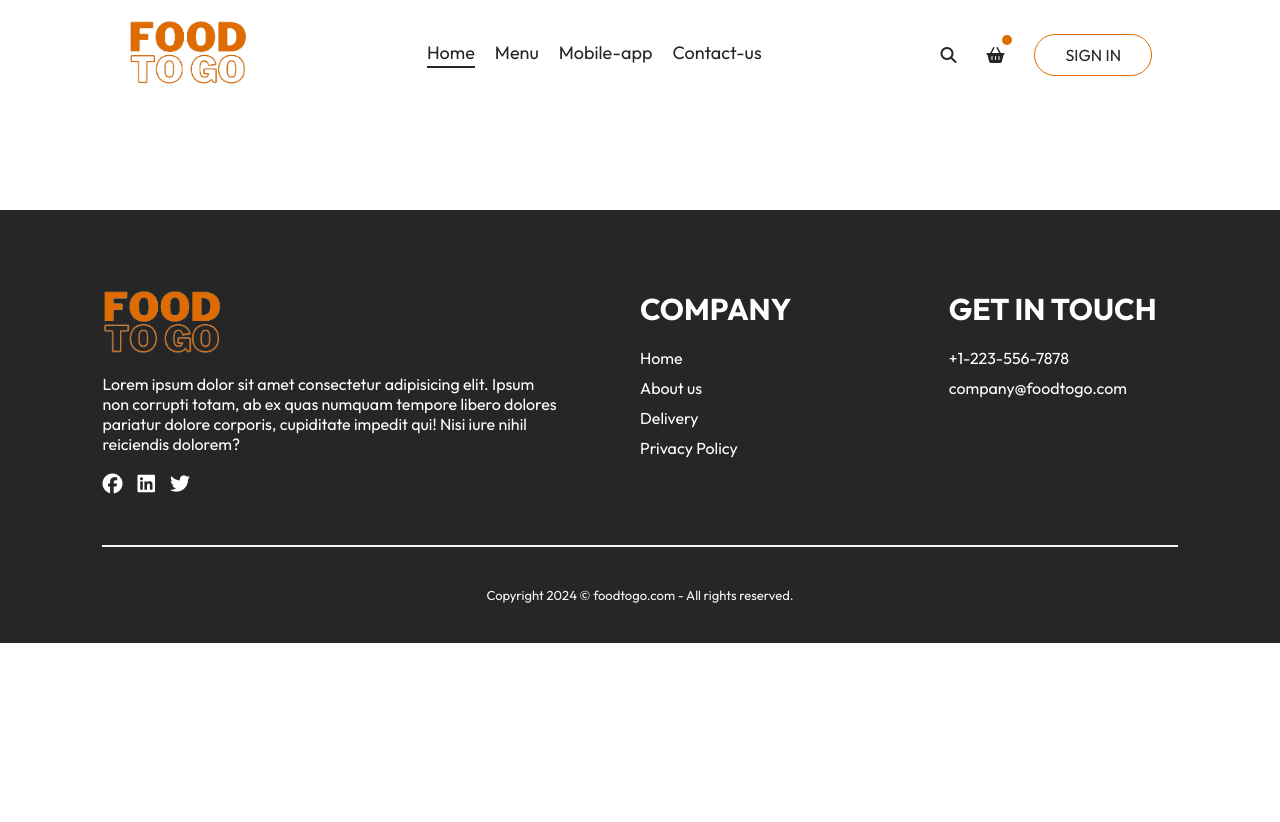
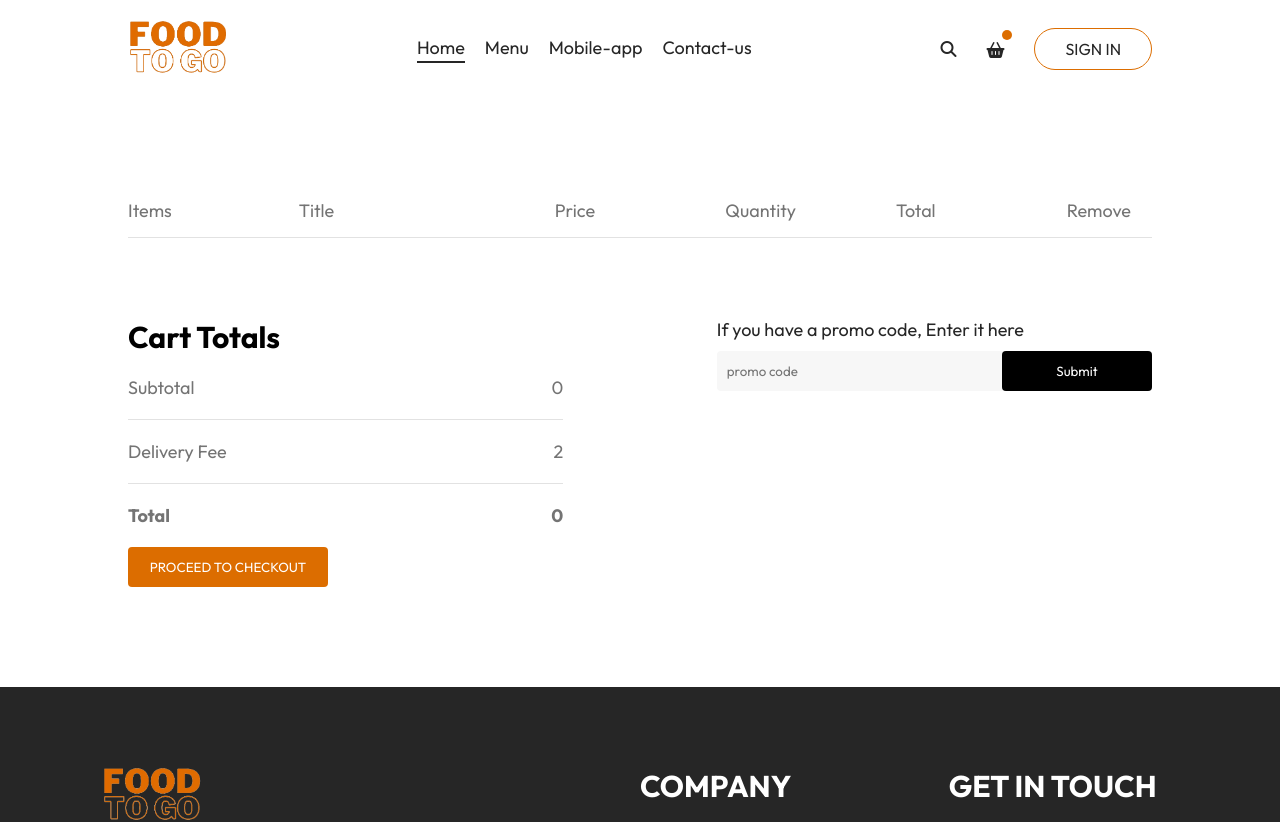
Before and after one commit to ayselhasanli/foodToGo-delivery-page, a React (Vite) app in the folder frontend/: page /cart in a window 1280 px wide. Shown: the top 822 px of the page. Before the commit the page ends 800 px from the top, so only its background shows below. Built offline with nearby package versions, Linux system fonts and the light colour scheme.

Commit message:
cart page created

```diff
--- a/frontend/src/components/Footer/Footer.css
+++ b/frontend/src/components/Footer/Footer.css
@@ -35,7 +35,7 @@
 }
 
 .footer .footer-content .footer-content-left .logo {
-  width: 12rem;
+  width: 10rem;
 }
 
 
--- a/frontend/src/components/Navbar/Navbar.css
+++ b/frontend/src/components/Navbar/Navbar.css
@@ -7,7 +7,7 @@
 }
 
 .navbar .logo {
-  width: 12rem;
+  width: 10rem;
 }
 
 .navbar .navbar-menu {
--- a/frontend/src/components/Navbar/Navbar.jsx
+++ b/frontend/src/components/Navbar/Navbar.jsx
@@ -8,12 +8,12 @@ const Navbar = ({setShowLogin}) => {
 
   return (
     <div className="navbar">
-      <a href="">
+      <Link to="/">
         <img src={assets.logo} alt="" className="logo" />
-      </a>
+      </Link>
       <ul className="navbar-menu">
         <Link
-        to="/"
+          to="/"
           onClick={() => setMenu("home")}
           className={menu === "home" ? "active" : ""}
         >
@@ -47,11 +47,15 @@ const Navbar = ({setShowLogin}) => {
         </button>
         <div className="navbar-basket-icon">
           <button>
-            <i className="fa-solid fa-basket-shopping"></i>
+            <Link to='/cart'>
+              <i className="fa-solid fa-basket-shopping"></i>
+            </Link>
           </button>
           <div className="dot"></div>
         </div>
-        <button onClick={() => setShowLogin(true)} className="sign-in-btn">SIGN IN</button>
+        <button onClick={() => setShowLogin(true)} className="sign-in-btn">
+          SIGN IN
+        </button>
       </div>
     </div>
   );
--- a/frontend/src/index.css
+++ b/frontend/src/index.css
@@ -50,7 +50,7 @@ h2 {
   font-size: 3rem;
 }
 
-p {
+p, b {
   font-size: 1.8rem;
 }
 
--- a/frontend/src/pages/Cart/Cart.css
+++ b/frontend/src/pages/Cart/Cart.css
@@ -0,0 +1,94 @@
+.cart {
+  margin-top: 10rem;
+}
+
+.cart .cart-items .cart-items-title {
+  display: grid;
+  grid-template-columns: 1fr 1.5fr 1fr 1fr 1fr 0.5fr;
+  align-items: center;
+  color: var(--gray);
+  font-size: max(1vw, 1.2rem);
+  margin-bottom: 1.5rem;
+}
+
+.cart .cart-items .cart-items-item {
+  margin: 1rem 0;
+  color: var(--black);
+}
+
+.cart .cart-items .cart-items-item img {
+  width: 5rem;
+}
+
+.cart hr {
+  height: 0.1rem;
+  background-color: var(--light-gray);
+  border: none;
+}
+
+.cart .cart-items .cart-items-item button {
+  padding: 0;
+  text-align: start;
+  font-size: 1.5rem;
+  color: var(--red);
+}
+
+.cart .cart-bottom{
+    margin-top: 8rem;
+    display: flex;
+    justify-content: space-between;
+    gap: max(12vw, 2rem);
+}
+
+.cart .cart-bottom .cart-total{
+    flex: 1;
+    display: flex;
+    flex-direction: column;
+    gap: 2rem;
+}
+
+.cart .cart-bottom .cart-total .cart-total-details{
+    display: flex;
+    justify-content: space-between;
+    color: var(--gray);
+}
+
+.cart .cart-bottom .cart-total button{
+    background-color: var(--orange);
+    color: var(--white);
+    padding: 1.2rem 0;
+    border-radius: 0.4rem;
+    width: max(15vw, 20rem);
+}
+
+.cart .cart-bottom .cart-promocode{
+    flex: 1;
+}
+
+.cart .cart-bottom .cart-promocode p{
+    color: var(--dark-gray);
+}
+
+.cart .cart-bottom .cart-promocode .cart-promocode-input{
+    margin-top: 1rem;
+    display: flex;
+    justify-content: space-between;
+    align-items: center;
+    background-color: var(--extra-light-gray);
+    border-radius: 0.4rem;
+}
+
+.cart .cart-bottom .cart-promocode .cart-promocode-input input{
+    background-color: transparent;
+    padding-left: 1rem;
+    border: none;
+    outline: none;
+}
+
+.cart .cart-bottom .cart-promocode .cart-promocode-input button{
+    width: max(10vw, 15rem);
+    padding: 1.2rem 0.5rem;
+    background-color: var(--black);
+    color: var(--white);
+     border-radius: 0.4rem;
+}
--- a/frontend/src/pages/Cart/Cart.jsx
+++ b/frontend/src/pages/Cart/Cart.jsx
@@ -1,10 +1,79 @@
-import './Cart.css'
+import { useContext } from "react";
+import "./Cart.css";
+import { StoreContext } from "../../context/StoreContext";
+
 const Cart = () => {
+  const { cartItems, food_list, removeFromCart } = useContext(StoreContext);
+
   return (
-    <div>
+    <div className="cart">
+      <div className="cart-items">
+        <div className="cart-items-title">
+          <p>Items</p>
+          <p>Title</p>
+          <p>Price</p>
+          <p>Quantity</p>
+          <p>Total</p>
+          <p>Remove</p>
+        </div>
 
+        <hr />
+
+        {food_list.map((item, index) => {
+          if (cartItems[item._id] > 0) {
+            return (
+              <>
+                <div className="cart-items-title cart-items-item">
+                  <img src={item.image} alt="" />
+                  <p>{item.name}</p>
+                  <p>${item.price}</p>
+                  <p>{cartItems[item._id]}</p>
+                  <p>${item.price * cartItems[item._id]}</p>
+                  <button
+                    onClick={() => removeFromCart(item._id)}
+                    className="cross"
+                  >
+                    <i className="fa-solid fa-trash"></i>
+                  </button>
+                </div>
+                <hr />
+              </>
+            );
+          }
+        })}
+      </div>
+      <div className="cart-bottom">
+        <div className="cart-total">
+          <h2>Cart Totals</h2>
+          <div className="cart-total-details">
+            <p>Subtotal</p>
+            <p>{0}</p>
+          </div>
+          <hr />
+          <div className="cart-total-details">
+            <p>Delivery Fee</p>
+            <p>{2}</p>
+          </div>
+          <hr />
+          <div className="cart-total-details">
+            <b>Total</b>
+            <b>{0}</b>
+          </div>
+          <button>PROCEED TO CHECKOUT</button>
+        </div>
+
+        <div className="cart-promocode">
+          <div>
+            <p>If you have a promo code, Enter it here</p>
+            <div className="cart-promocode-input">
+              <input type="text" placeholder="promo code" />
+              <button>Submit</button>
+            </div>
+          </div>
+        </div>
+      </div>
     </div>
-  )
-}
+  );
+};
 
-export default Cart
+export default Cart;
```
